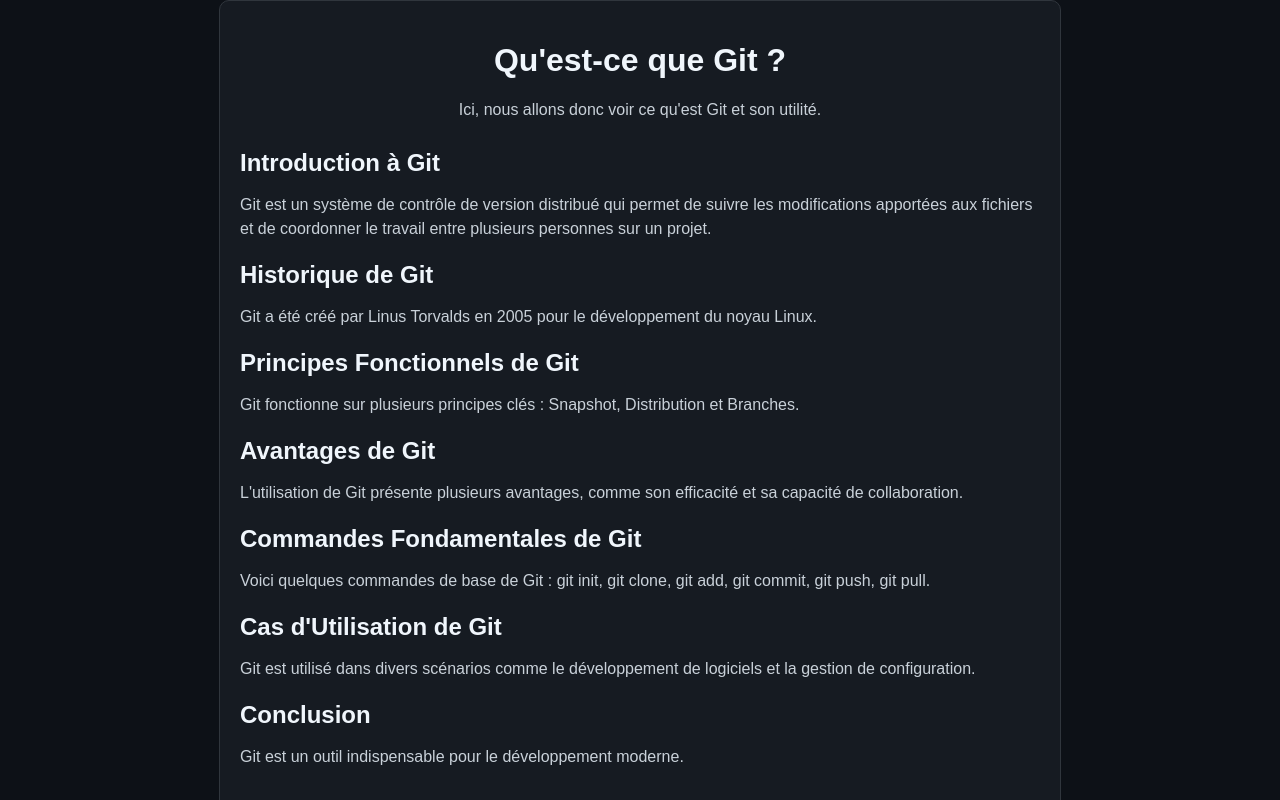
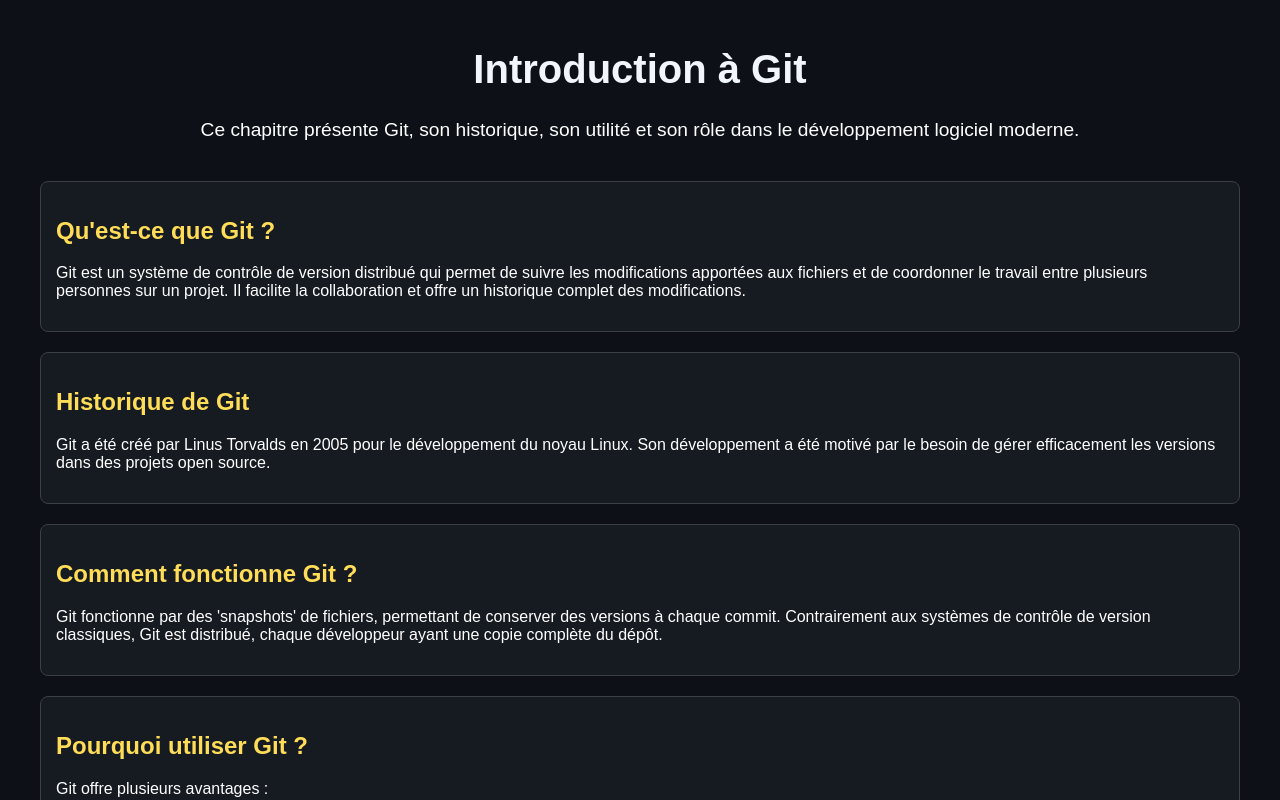
Before and after one commit to SoulLikePlayer/GitTutos, a React (Create React App) app: page /cours-theorique/Chapitre1 in a window 1280 px wide. Shown: the top 800 px of the page. Built offline with nearby package versions, Linux system fonts and the light colour scheme.

Commit message:
[FIX | COURS THEORIQUE] : Modification du cours
Ajout de chapitre
modification des chapitres

```diff
--- a/src/composents/Page/CoursThéorique.jsx
+++ b/src/composents/Page/CoursThéorique.jsx
@@ -1,18 +1,22 @@
 import React from 'react';
-import { useParams } from 'react-router-dom';
+import { useParams, Link } from 'react-router-dom';
 import coursTheorique from '../data/CoursThéorique'; // Assurez-vous que le chemin est correct
-import '../../style/Page/CoursThéorique.css';
+import '../../style/Page/CoursThéorique.css'; // Ajoutez votre style pour ce composant
 
 const CoursTheorique = () => {
   const { chapitreNumero } = useParams();
 
   // Trouver le chapitre correspondant
-  const chapitre = coursTheorique.chapitres.find(chap => chap.chapitre === chapitreNumero);
+  const chapitreIndex = coursTheorique.chapitres.findIndex(chap => chap.chapitre === chapitreNumero);
 
   // Si le chapitre n'est pas trouvé, afficher un message d'erreur
-  if (!chapitre) {
+  if (chapitreIndex === -1) {
     return <h2>Chapitre non trouvé</h2>;
   }
+
+  const chapitre = coursTheorique.chapitres[chapitreIndex];
+  const previousChapitre = chapitreIndex > 0 ? coursTheorique.chapitres[chapitreIndex - 1] : null;
+  const nextChapitre = chapitreIndex < coursTheorique.chapitres.length - 1 ? coursTheorique.chapitres[chapitreIndex + 1] : null;
 
   return (
     <div className="cours-theorique">
@@ -24,10 +28,24 @@ const CoursTheorique = () => {
         {Object.entries(chapitre.subchapter.contenue).map(([key, section]) => (
           <section key={key} className="cours-section">
             <h2>{section.titre}</h2>
-            <p>{section.texte}</p>
+            <p dangerouslySetInnerHTML={{ __html: section.texte }} />
           </section>
         ))}
       </main>
+
+      {/* Navigation entre les chapitres */}
+      <footer className="cours-navigation">
+        {previousChapitre && (
+          <Link to={`/cours-theorique/${previousChapitre.chapitre}`} className="nav-button">
+            Chapitre Précédent
+          </Link>
+        )}
+        {nextChapitre && (
+          <Link to={`/cours-theorique/${nextChapitre.chapitre}`} className="nav-button">
+            Chapitre Suivant
+          </Link>
+        )}
+      </footer>
     </div>
   );
 };
--- a/src/composents/data/CoursThéorique.js
+++ b/src/composents/data/CoursThéorique.js
@@ -1,143 +1,239 @@
-// src/data/CoursTheorique.js
-
 const coursTheorique = {
   chapitres: [
     {
       chapitre: "Chapitre1",
-      titre: "Qu'est-ce que Git ?",
-      description: "Ici, nous allons donc voir ce qu'est Git et son utilité.",
+      titre: "Introduction à Git",
+      description: "Ce chapitre présente Git, son historique, son utilité et son rôle dans le développement logiciel moderne.",
       subchapter: {
         subchapterNumber: "1",
         contenue: {
           introduction: {
-            titre: "Introduction à Git",
-            texte: "Git est un système de contrôle de version distribué qui permet de suivre les modifications apportées aux fichiers et de coordonner le travail entre plusieurs personnes sur un projet."
+            titre: "Qu'est-ce que Git ?",
+            texte: "Git est un système de contrôle de version distribué qui permet de suivre les modifications apportées aux fichiers et de coordonner le travail entre plusieurs personnes sur un projet. Il facilite la collaboration et offre un historique complet des modifications."
           },
           historique: {
             titre: "Historique de Git",
-            texte: "Git a été créé par Linus Torvalds en 2005 pour le développement du noyau Linux."
+            texte: "Git a été créé par Linus Torvalds en 2005 pour le développement du noyau Linux. Son développement a été motivé par le besoin de gérer efficacement les versions dans des projets open source."
           },
-          principes_fonctionnels: {
-            titre: "Principes Fonctionnels de Git",
-            texte: "Git fonctionne sur plusieurs principes clés : Snapshot, Distribution et Branches."
+          fonctionnement: {
+            titre: "Comment fonctionne Git ?",
+            texte: "Git fonctionne par des 'snapshots' de fichiers, permettant de conserver des versions à chaque commit. Contrairement aux systèmes de contrôle de version classiques, Git est distribué, chaque développeur ayant une copie complète du dépôt."
           },
-          avantages: {
-            titre: "Avantages de Git",
-            texte: "L'utilisation de Git présente plusieurs avantages, comme son efficacité et sa capacité de collaboration."
+          utilite: {
+            titre: "Pourquoi utiliser Git ?",
+            texte: "Git offre plusieurs avantages :<ul><li><strong>Collaboration :</strong> Facilite le travail en équipe sur un même projet.</li><li><strong>Historique :</strong> Permet de revenir à des versions antérieures.</li><li><strong>Récupération :</strong> Offre la possibilité de restaurer des fichiers perdus.</li></ul>"
           },
-          commandes_fondamentales: {
-            titre: "Commandes Fondamentales de Git",
-            texte: "Voici quelques commandes de base de Git : git init, git clone, git add, git commit, git push, git pull."
-          },
-          cas_dutilisation: {
-            titre: "Cas d'Utilisation de Git",
-            texte: "Git est utilisé dans divers scénarios comme le développement de logiciels et la gestion de configuration."
-          },
-          conclusion: {
-            titre: "Conclusion",
-            texte: "Git est un outil indispensable pour le développement moderne."
+          alternatives: {
+            titre: "Alternatives à Git",
+            texte: "D'autres systèmes de contrôle de version existent, comme Subversion (SVN) et Mercurial. Cependant, Git est le plus populaire, notamment grâce à sa flexibilité et sa rapidité."
           }
         }
       }
     },
     {
       chapitre: "Chapitre2",
-      titre: "Les Commandes de Base de Git",
-      description: "Comprendre les commandes fondamentales de Git.",
+      titre: "Installation et Configuration de Git",
+      description: "Ce chapitre couvre l'installation de Git sur différents systèmes d'exploitation ainsi que la configuration initiale.",
       subchapter: {
         subchapterNumber: "2",
         contenue: {
-          introduction: {
-            titre: "Introduction aux Commandes",
-            texte: "Les commandes de Git vous permettent de gérer votre dépôt et de suivre vos modifications."
+          installation: {
+            titre: "Installation de Git",
+            texte: "Pour installer Git :<ul><li><strong>Windows :</strong> Téléchargez le programme d'installation depuis <a href='https://git-scm.com/download/win'>Git pour Windows</a> et suivez les instructions.</li><li><strong>macOS :</strong> Utilisez Homebrew avec la commande <code>brew install git</code> ou téléchargez-le depuis <a href='https://git-scm.com/download/mac'>Git pour macOS</a>.</li><li><strong>Linux :</strong> Utilisez le gestionnaire de paquets, par exemple :<br><code>sudo apt update</code><br><code>sudo apt install git</code></li></ul>"
           },
-          git_init: {
-            titre: "git init",
-            texte: "Cette commande initialise un nouveau dépôt Git dans le répertoire courant."
+          configuration: {
+            titre: "Configurer Git",
+            texte: "Après l'installation, configurez Git avec votre nom et votre adresse e-mail :<br><code>git config --global user.name \"Votre Nom\"</code><br><code>git config --global user.email \"votre.email@example.com\"</code><br>Vous pouvez également configurer des aliases pour simplifier les commandes."
           },
-          git_add: {
-            titre: "git add",
-            texte: "Cette commande ajoute des fichiers au prochain commit."
-          },
-          git_commit: {
-            titre: "git commit",
-            texte: "Cette commande enregistre les modifications ajoutées à l'historique du projet."
-          },
-          git_push: {
-            titre: "git push",
-            texte: "Cette commande pousse vos commits vers un dépôt distant."
-          },
-          git_pull: {
-            titre: "git pull",
-            texte: "Cette commande récupère les modifications d'un dépôt distant et les fusionne."
-          },
-          conclusion: {
-            titre: "Conclusion",
-            texte: "Maîtriser ces commandes est essentiel pour travailler efficacement avec Git."
+          verification: {
+            titre: "Vérifier l'Installation",
+            texte: "Pour vérifier que Git est correctement installé, utilisez la commande :<br><code>git --version</code>. Cela affichera la version de Git installée."
           }
         }
       }
     },
     {
       chapitre: "Chapitre3",
-      titre: "Branches dans Git",
-      description: "Comprendre et gérer les branches dans Git.",
+      titre: "Commandes de Base de Git",
+      description: "Ce chapitre aborde les commandes essentielles de Git pour commencer à travailler sur des projets.",
       subchapter: {
         subchapterNumber: "3",
         contenue: {
-          introduction: {
-            titre: "Qu'est-ce qu'une Branche ?",
-            texte: "Les branches vous permettent de travailler sur différentes versions d'un projet en parallèle."
+          init: {
+            titre: "Initialiser un Dépôt",
+            texte: "Pour créer un nouveau dépôt Git, utilisez la commande :<br><code>git init</code>.<br>Cette commande crée un nouveau dossier caché appelé <strong>.git</strong> dans votre répertoire actuel."
           },
-          creation_branches: {
-            titre: "Création de Branches",
-            texte: "Utilisez la commande git branch pour créer une nouvelle branche."
+          ajout: {
+            titre: "Ajouter des Fichiers",
+            texte: "Pour ajouter des fichiers au suivi de Git, utilisez :<br><code>git add nom_du_fichier</code> ou pour ajouter tous les fichiers modifiés :<br><code>git add .</code>"
           },
-          changement_de_branche: {
-            titre: "Changer de Branche",
-            texte: "La commande git checkout vous permet de changer de branche."
+          commit: {
+            titre: "Valider des Modifications",
+            texte: "Enregistrez les modifications avec un message explicatif :<br><code>git commit -m \"Votre message ici\"</code>."
           },
-          fusion_des_branches: {
-            titre: "Fusion des Branches",
-            texte: "Utilisez git merge pour fusionner une branche dans une autre."
+          historique: {
+            titre: "Afficher l'Historique",
+            texte: "Pour afficher l'historique des commits, utilisez :<br><code>git log</code>"
           },
-          suppression_de_branche: {
-            titre: "Suppression de Branche",
-            texte: "La commande git branch -d permet de supprimer une branche."
+          statut: {
+            titre: "Vérifier l'État",
+            texte: "Pour voir l'état des fichiers dans votre dépôt, utilisez :<br><code>git status</code>"
           },
-          conclusion: {
-            titre: "Conclusion",
-            texte: "Les branches sont un outil puissant pour gérer les développements parallèles."
+          supprimer: {
+            titre: "Supprimer des Fichiers",
+            texte: "Pour supprimer un fichier du suivi de Git, utilisez :<br><code>git rm nom_du_fichier</code>. Pour le supprimer sans le retirer de l'index, utilisez <code>git rm --cached nom_du_fichier</code>."
+          },
+          tag: {
+            titre: "Créer des Tags",
+            texte: "Pour marquer des commits avec des tags, utilisez :<br><code>git tag v1.0</code> pour créer un tag, ou <code>git tag -a v1.0 -m \"Version 1.0\"</code> pour un tag annoté."
           }
         }
       }
     },
     {
       chapitre: "Chapitre4",
-      titre: "Résolution des Conflits",
-      description: "Apprendre à résoudre les conflits dans Git.",
+      titre: "Travailler avec des Dépôts Distants",
+      description: "Ce chapitre couvre l'interaction avec des dépôts distants, y compris l'envoi et la récupération de modifications.",
       subchapter: {
         subchapterNumber: "4",
         contenue: {
-          introduction: {
-            titre: "Comprendre les Conflits",
-            texte: "Les conflits surviennent lorsque deux branches modifient la même ligne d'un fichier."
+          remote: {
+            titre: "Ajouter un Dépôt Distant",
+            texte: "Pour ajouter un dépôt distant, utilisez :<br><code>git remote add origin URL_du_dépôt</code>"
           },
-          detection_de_conflits: {
-            titre: "Détection de Conflits",
-            texte: "Git vous avertit des conflits lors d'une fusion."
+          push: {
+            titre: "Envoyer des Modifications",
+            texte: "Pour envoyer vos commits locaux vers le dépôt distant :<br><code>git push origin main</code>. Utilisez <code>git push -u origin main</code> pour lier votre branche locale à la branche distante."
           },
-          resolution_de_conflits: {
-            titre: "Résolution de Conflits",
-            texte: "Pour résoudre un conflit, éditez le fichier, corrigez les conflits, puis validez les modifications."
+          pull: {
+            titre: "Récupérer des Modifications",
+            texte: "Pour récupérer les modifications du dépôt distant et les fusionner avec votre branche actuelle :<br><code>git pull origin main</code>"
           },
-          conseils: {
-            titre: "Conseils pour Éviter les Conflits",
-            texte: "Communiquez avec votre équipe et intégrez régulièrement les modifications."
+          fetch: {
+            titre: "Récupérer des Changements sans Fusionner",
+            texte: "Pour récupérer les modifications du dépôt distant sans les fusionner automatiquement, utilisez :<br><code>git fetch</code>"
           },
-          conclusion: {
-            titre: "Conclusion",
-            texte: "Savoir gérer les conflits est essentiel pour une collaboration efficace."
+          clone: {
+            titre: "Cloner un Dépôt",
+            texte: "Pour cloner un dépôt distant, utilisez :<br><code>git clone URL_du_dépôt</code>. Cela crée une copie locale complète du dépôt."
+          },
+          branches_distant: {
+            titre: "Afficher les Branches Distantes",
+            texte: "Pour afficher toutes les branches distantes, utilisez :<br><code>git branch -r</code>"
+          }
+        }
+      }
+    },
+    {
+      chapitre: "Chapitre5",
+      titre: "Branches dans Git",
+      description: "Ce chapitre traite des branches, un concept clé qui permet de travailler sur différentes versions d'un projet.",
+      subchapter: {
+        subchapterNumber: "5",
+        contenue: {
+          creation: {
+            titre: "Créer une Branche",
+            texte: "Pour créer une nouvelle branche, utilisez :<br><code>git branch nom_de_branche</code>"
+          },
+          checkout: {
+            titre: "Changer de Branche",
+            texte: "Pour passer à une autre branche, utilisez :<br><code>git checkout nom_de_branche</code> ou pour créer et passer à une nouvelle branche en une seule commande :<br><code>git checkout -b nom_de_branche</code>"
+          },
+          merge: {
+            titre: "Fusionner des Branches",
+            texte: "Pour fusionner une branche avec la branche actuelle, utilisez :<br><code>git merge nom_de_branche</code>"
+          },
+          suppression: {
+            titre: "Supprimer une Branche",
+            texte: "Pour supprimer une branche, utilisez :<br><code>git branch -d nom_de_branche</code> pour une suppression sécurisée ou <code>-D</code> pour forcer la suppression."
+          },
+          renommer: {
+            titre: "Renommer une Branche",
+            texte: "Pour renommer une branche, utilisez :<br><code>git branch -m ancien_nom nouveau_nom</code>"
+          },
+          rebase: {
+            titre: "Utiliser le Rebase",
+            texte: "Pour appliquer les commits d'une branche à une autre en gardant un historique linéaire, utilisez :<br><code>git rebase nom_de_branche</code>"
+          }
+        }
+      }
+    },
+    {
+      chapitre: "Chapitre6",
+      titre: "Gestion des Conflits",
+      description: "Ce chapitre explique comment gérer les conflits lors de la fusion de branches.",
+      subchapter: {
+        subchapterNumber: "6",
+        contenue: {
+          detection: {
+            titre: "Détecter un Conflit",
+            texte: "Les conflits surviennent lorsque deux branches apportent des modifications incompatibles sur le même fichier. Git vous en informera après une tentative de fusion."
+          },
+          resolution: {
+            titre: "Résoudre un Conflit",
+            texte: "Pour résoudre un conflit, ouvrez le fichier concerné et modifiez-le pour choisir les modifications à conserver. Ensuite, ajoutez le fichier et validez la résolution :<br><code>git add nom_du_fichier</code><br><code>git commit</code>"
+          }
+        }
+      }
+    },
+    {
+      chapitre: "Chapitre7",
+      titre: "Fonctionnalités Avancées de Git",
+      description: "Ce chapitre explore des fonctionnalités avancées pour des utilisateurs plus expérimentés.",
+      subchapter: {
+        subchapterNumber: "7",
+        contenue: {
+          rebase: {
+            titre: "Rebaser une Branche",
+            texte: "Le rebase permet de déplacer une branche à la suite d'une autre pour un historique linéaire :<br><code>git rebase nom_de_branche</code>. Cela évite des merges complexes."
+          },
+          stash: {
+            titre: "Utiliser le Stash",
+            texte: "Pour mettre de côté des modifications temporaires, utilisez :<br><code>git stash</code>. Pour récupérer ces modifications, utilisez :<br><code>git stash pop</code>"
+          },
+          sous_module: {
+            titre: "Gérer des Sous-modules",
+            texte: "Les sous-modules vous permettent d'intégrer un dépôt Git dans un autre dépôt. Pour ajouter un sous-module :<br><code>git submodule add URL_du_sous_module</code>"
+          }
+        }
+      }
+    },
+    {
+      chapitre: "Chapitre8",
+      titre: "GitHub et GitHub Pages",
+      description: "Ce chapitre présente GitHub, une plateforme de gestion de dépôt Git, et GitHub Pages pour héberger des sites web.",
+      subchapter: {
+        subchapterNumber: "8",
+        contenue: {
+          github: {
+            titre: "Qu'est-ce que GitHub ?",
+            texte: "GitHub est une plateforme de développement collaboratif qui permet de gérer des dépôts Git en ligne, de collaborer avec d'autres développeurs et d'utiliser des outils intégrés comme les pull requests et les issues."
+          },
+          pages: {
+            titre: "GitHub Pages",
+            texte: "GitHub Pages est un service d'hébergement de sites web statiques. Pour l'utiliser, créez une branche nommée <strong>gh-pages</strong> dans votre dépôt et téléchargez vos fichiers HTML."
+          },
+          collaboration: {
+            titre: "Collaboration avec GitHub",
+            texte: "Sur GitHub, vous pouvez contribuer à des projets d'autres utilisateurs via des fork et des pull requests, facilitant ainsi le travail collaboratif sur des projets open source."
+          }
+        }
+      }
+    },
+    {
+      chapitre: "Chapitre9",
+      titre: "Meilleures Pratiques et Ressources",
+      description: "Ce chapitre conclut le cours en fournissant des meilleures pratiques et des ressources pour continuer à apprendre.",
+      subchapter: {
+        subchapterNumber: "9",
+        contenue: {
+          meilleures_pratiques: {
+            titre: "Meilleures Pratiques",
+            texte: "Voici quelques meilleures pratiques lors de l'utilisation de Git :<ul><li>Faites des commits fréquents avec des messages clairs.</li><li>Utilisez des branches pour travailler sur de nouvelles fonctionnalités.</li><li>Gardez votre dépôt propre en supprimant les branches non utilisées.</li></ul>"
+          },
+          ressources: {
+            titre: "Ressources Complémentaires",
+            texte: "Pour approfondir vos connaissances sur Git, consultez ces ressources :<ul><li><a href='https://git-scm.com/doc'>Documentation officielle de Git</a></li><li><a href='https://www.atlassian.com/git/tutorials'>Tutoriels Git d'Atlassian</a></li><li><a href='https://learngitbranching.js.org/'>Learn Git Branching (interactif)</a></li></ul>"
           }
         }
       }
--- a/src/style/Page/CoursThéorique.css
+++ b/src/style/Page/CoursThéorique.css
@@ -1,58 +1,71 @@
-/* CoursTheorique.css */
-
 .cours-theorique {
-  max-width: 800px;
+  max-width: 1200px;
   margin: 0 auto;
   padding: 20px;
-  background-color: var(--primary-color);
-  border-radius: 10px;
-  border: 1px solid var(--border-color);
+  background-color: #0d1117;
+  color: #c9d1d9;
 }
 
 .cours-header {
   text-align: center;
-  margin-bottom: 30px;
+  margin-bottom: 40px;
+}
+
+.cours-header h1 {
+  font-size: 2.5rem;
+  color: #f0f6fc;
+}
+
+.cours-header p {
+  font-size: 1.2rem;
+  color: #ffffff;
 }
 
 .cours-content {
-  margin-top: 20px;
+  display: flex;
+  flex-direction: column;
+  gap: 20px;
 }
 
 .cours-section {
-  margin-bottom: 20px;
+  background-color: #161b22;
+  padding: 15px;
+  border-radius: 8px;
+  border: 1px solid #3c4043;
 }
 
 .cours-section h2 {
-  color: var(--title-color);
-  margin-bottom: 10px;
+  font-size: 1.5rem;
+  color: #ffdd57;
 }
 
 .cours-section p {
-  color: var(--text-color);
-  line-height: 1.5;
+  font-size: 1rem;
+  color: #ffffff;
 }
 
-/* Styles supplémentaires pour améliorer l'apparence */
-h1 {
-  font-size: 2rem;
-  color: var(--title-color);
+.cours-section code {
+  background-color: #4b4e54;
+  padding: 2px 4px;
+  border-radius: 4px;
+  color: #61dafb;
 }
 
-h2 {
-  font-size: 1.5rem;
-  color: var(--secondary-color);
+.cours-navigation {
+  display: flex;
+  justify-content: space-between;
+  margin-top: 30px;
 }
 
-@media (max-width: 768px) {
-  .cours-theorique {
-    padding: 15px;
-  }
+.nav-button {
+  background-color: #238636;
+  color: white;
+  padding: 10px 20px;
+  text-decoration: none;
+  border-radius: 5px;
+  transition: background-color 0.3s;
+}
 
-  .cours-header {
-    margin-bottom: 20px;
-  }
-
-  .cours-section {
-    margin-bottom: 15px;
-  }
+.nav-button:hover {
+  background-color: #1e7a30;
 }
```
